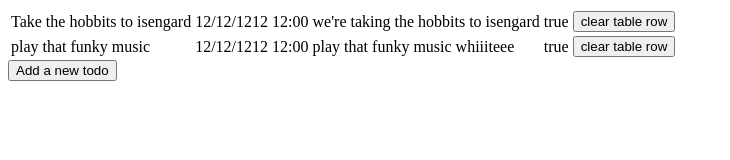
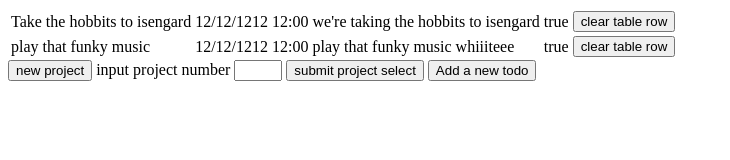
Before and after one commit to spogsta/todoList, a plain HTML site: page dist/index.html in a window 1280 px wide. Shown: the whole page, without its empty margins (0-730 px from the left). Drawn offline with Linux system fonts and the light colour scheme.

Commit message:
fixed rowclear bug between projects

```diff
--- a/dist/index.html
+++ b/dist/index.html
@@ -11,6 +11,11 @@
         <table id="table"></table>
 
     </div>
+
+    <button id="newProject" onclick="newProject()">new project</button>
+    <label for="selectProject">input project number</label>
+    <input type="number" id="selectProject" name="selectProject" value="" min="0" max="0">
+    <button onclick="selectProject()">submit project select</button>
 
 
     <!-- Trigger/Open The Modal -->
@@ -42,6 +47,7 @@
 
 
 
+
 <script src="main.js"></script>
 
 </body>
--- a/dist/main.js
+++ b/dist/main.js
@@ -61,7 +61,7 @@ function displayTodoList(){
         let btn = document.createElement("BUTTON");
         btn.innerHTML = "clear table row";
         btn.addEventListener("click", function () {
-            todoList.splice(tableIndex, 1);
+            projectList[currentProject].splice(tableIndex, 1);
             displayTodoList();
 
 
@@ -101,9 +101,11 @@ function formSubmit(){
 function newProject(){
     let a = [];
     projectList.push(a);
+    document.getElementById("selectProject").max=projectList.length-1;
 }
 
-function selectProject(a){
+function selectProject(){
+    let a = document.getElementById("selectProject").value;
     currentProject=a;
     displayTodoList();
 }
```
